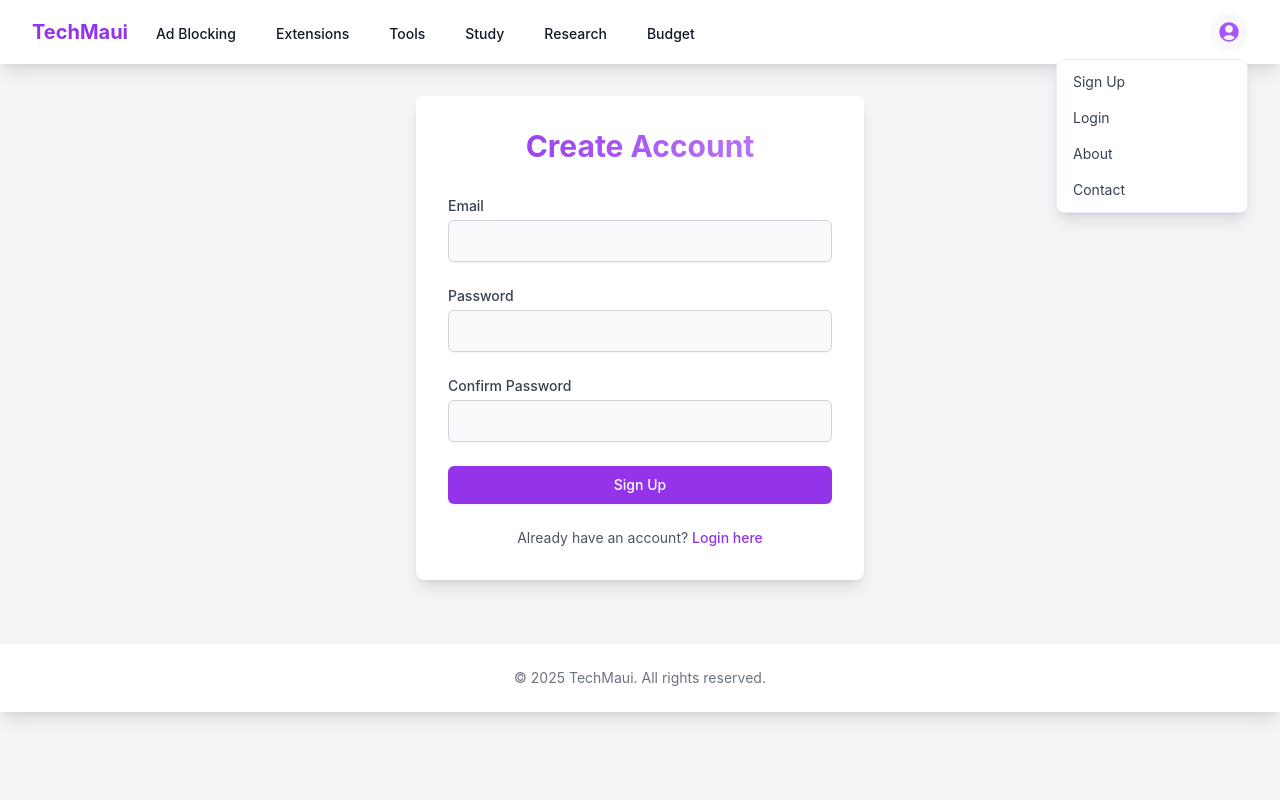
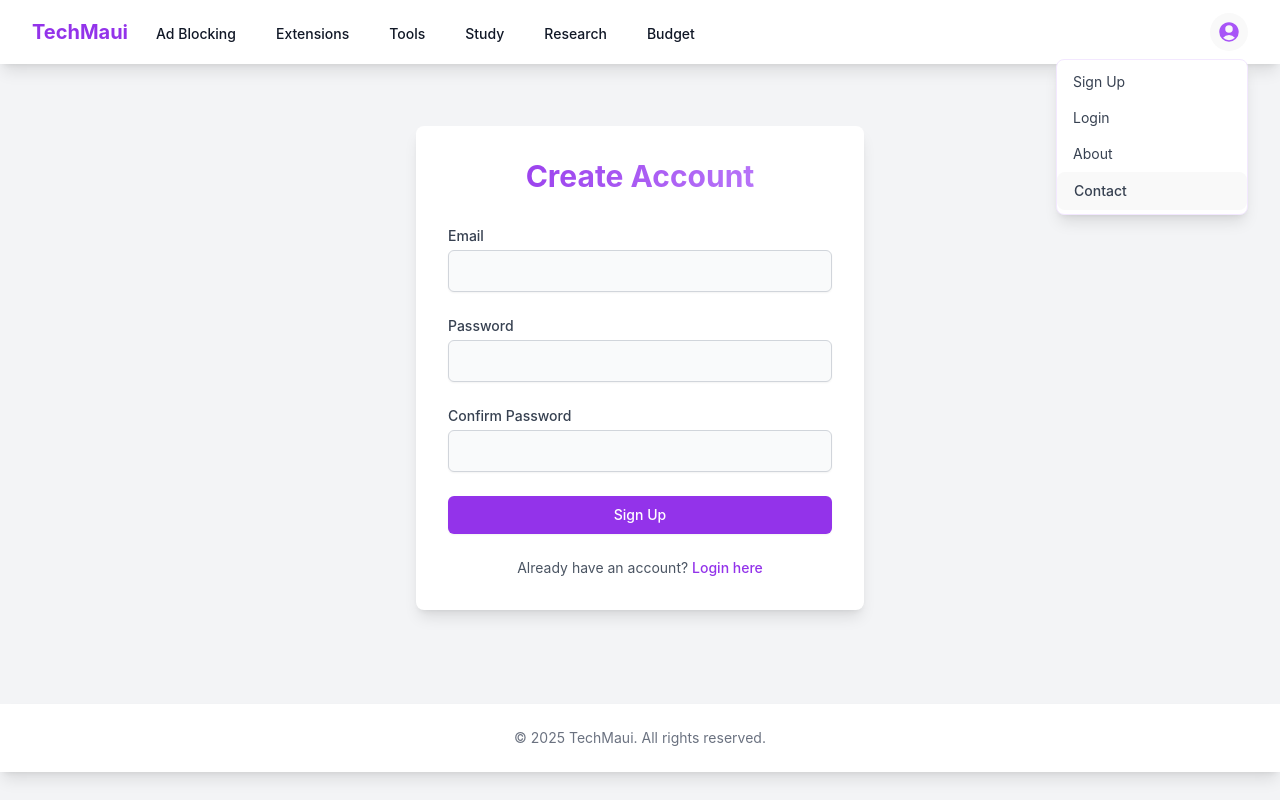
Before and after one commit to nxtcarson/techmaui, a React (Vite) app: page /signup in a window 1280 px wide. Both pictures are taken after a click on the button 1229 px from the left and 32 px from the top of the page. Built offline with nearby package versions, Linux system fonts and the light colour scheme.

Commit message:
fix: update contact to copy email and fix footer positioning

```diff
--- a/src/App.jsx
+++ b/src/App.jsx
@@ -102,13 +102,16 @@ function App() {
                       >
                         About
                       </Link>
-                      <a
-                        href="mailto:nxtcarson@gmail.com"
-                        className="block px-4 py-2 text-sm text-gray-700 hover:bg-purple-50 hover:text-purple-600 transition-colors duration-200"
-                        onClick={() => setIsDropdownOpen(false)}
+                      <button
+                        className="block w-full text-left px-4 py-2 text-sm text-gray-700 hover:bg-purple-50 hover:text-purple-600 transition-colors duration-200"
+                        onClick={() => {
+                          navigator.clipboard.writeText('nxtcarson@gmail.com');
+                          setIsDropdownOpen(false);
+                          alert('Email copied to clipboard!');
+                        }}
                       >
                         Contact
-                      </a>
+                      </button>
                     </div>
                   )}
                 </div>
--- a/src/pages/Login.jsx
+++ b/src/pages/Login.jsx
@@ -21,7 +21,7 @@ function Login() {
   };
 
   return (
-    <div className="flex flex-col items-center justify-center">
+    <div className="flex flex-col items-center justify-center min-h-[calc(100vh-16rem)]">
       <div className="w-full max-w-md bg-white rounded-lg shadow-lg p-8">
         <h2 className="text-3xl font-bold text-center mb-8 text-transparent bg-clip-text bg-gradient-to-r from-purple-600 to-purple-400">
           Welcome Back
--- a/src/pages/SignUp.jsx
+++ b/src/pages/SignUp.jsx
@@ -22,7 +22,7 @@ function SignUp() {
   };
 
   return (
-    <div className="flex flex-col items-center justify-center">
+    <div className="flex flex-col items-center justify-center min-h-[calc(100vh-16rem)]">
       <div className="w-full max-w-md bg-white rounded-lg shadow-lg p-8">
         <h2 className="text-3xl font-bold text-center mb-8 text-transparent bg-clip-text bg-gradient-to-r from-purple-600 to-purple-400">
           Create Account
```
